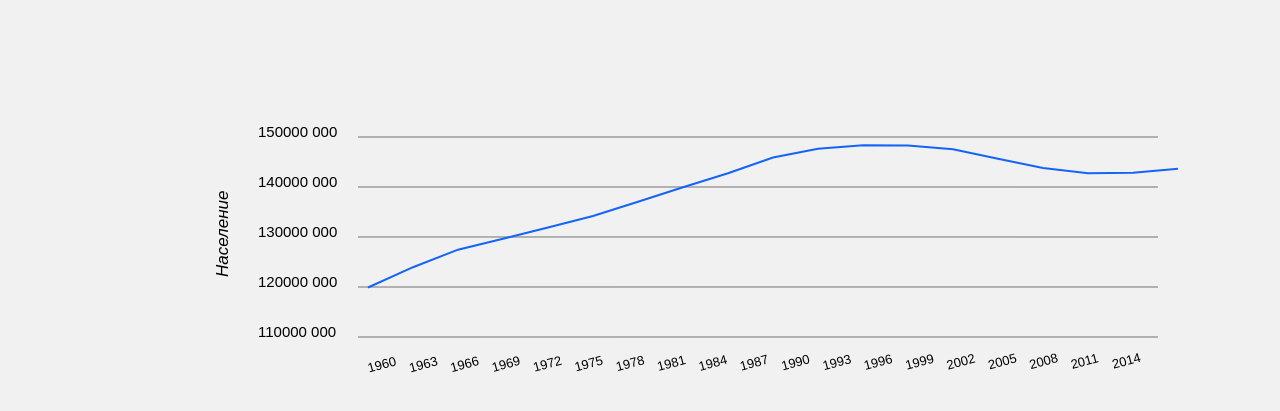
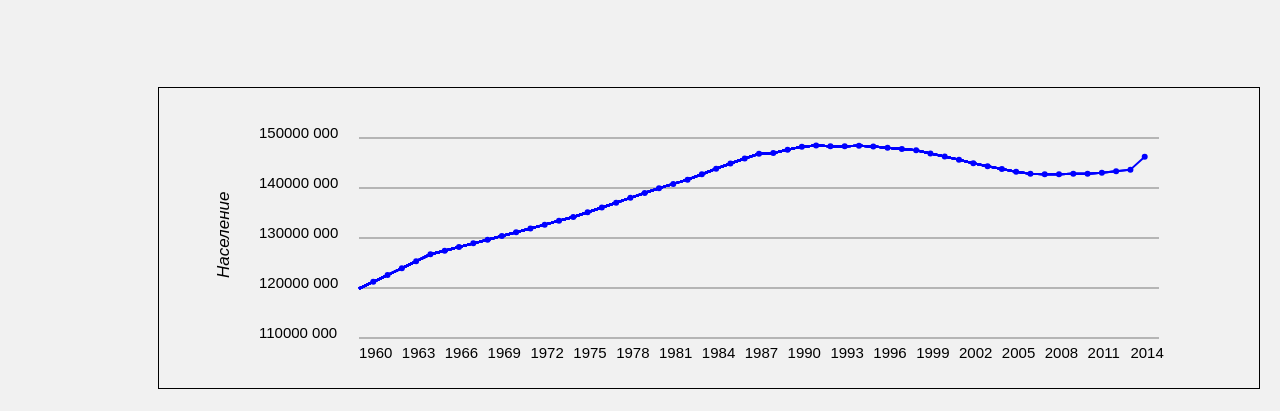
Before and after one commit to Sit138/Stock_5, a plain HTML site: page index.html in a window 1280 px wide. Shown: the part 61-472 px from the top of the page. Drawn offline with Linux system fonts and the light colour scheme.

Commit message:
new
add JSON files
load data from file
manipulation with data in programm

```diff
--- a/index.html
+++ b/index.html
@@ -9,6 +9,7 @@
 <h1>История изменения численности населения России</h1><br/>
 
 <canvas id='draw' width="1100" height="300" ></canvas>
+<div id="res"></div>
 <script src="pain.js"></script>
 </body>
 </html>
--- a/pain.js
+++ b/pain.js
@@ -20,17 +20,17 @@ var population = [
     143666900,
     146270033
 ];
+var canvas = document.getElementById('draw'),
+    x = canvas.getContext("2d");
 function normaliz(num){//нормирование численности в px
     var px = 250 - 200 * (num - 110000000) / 40000000;//линейная интерполяция
     return px;
 }
-function inRad(num) {//переводит градусы в радианы
+function inRad(num)     {//переводит градусы в радианы
     return num * Math.PI / 180;
 }
-function paintOXY(){
-    var canvas = document.getElementById('draw'),
-        x = canvas.getContext("2d");
-    var date;
+function paintOXY(json){
+    var mas = [];
     x.beginPath();
     x.lineWidth = 0.5;
     x.font = "15px sans-serif";
@@ -44,26 +44,92 @@ function paintOXY(){
     x.font = "italic 17px sans-serif";
     x.rotate(inRad(270));
     x.fillText("Население", -190, 70);
-    x.rotate(inRad(45));
-    for(i = 130, j = 330, date = 1960; i < 800, j < 520; i += 40, j += 10, date += 3){
-        x.save();
-        x.font = "13px sans-serif";
-        x.translate (x.width/2, x.height/2);
-        x.rotate(inRad(30));
-        x.fillText(date, i, j += 0.5);
-        x.restore();
+    x.restore();
+
+    var pop = json,
+        length = pop.length,
+        masKey = Object.keys(pop[0]),
+        step = (1000 - 200)/length;
+    console.log(masKey);
+    x.stroke();
+    x.beginPath();
+    x.restore();
+    x.strokeStyle = "blue";
+    x.moveTo(200, normaliz(pop[0][masKey[1]]));
+    x.lineWidth = "2";
+    i = 200 + step;
+    for(i, j = 1; j < length; i += step, j++){
+        x.lineTo(i, normaliz(pop[j][masKey[1]]));
+        x.stroke();
+    }
+    x.save();
+    i = 200 + step;
+    for(i, j = 1; j < length; i += step, j++){
+        x.beginPath();
+        x.strokeStyle = "blue";
+        x.fillStyle = "blue";
+        x.arc(i, normaliz(pop[j][masKey[1]]), 2, 0, Math.PI*2, false);
+        var buf = [i, normaliz(pop[j][masKey[1]]), pop[j][masKey[0]],pop[j][masKey[1]]];
+        mas[j] = buf;//массив координат, год, население
+        x.fill();
+        x.stroke();
+    }
+    console.log(mas);
+    x.restore();
+    x.beginPath();
+    for(i = 200, j = 0; j < length; i += 3*step, j += 3){
+        x.fillText(pop[j][masKey[0]], i, 270);
     }
     x.stroke();
-    //сама линия
-    x.beginPath();
-    x.restore();
-    x.strokeStyle = "#1464fa";
-    x.moveTo(210, normaliz(population[0]));
-    x.lineWidth = "2";
-    for(i = 255, j = 1;j < population.length - 1; i += 45, j++){
-        console.log(normaliz(population[j]));
-        x.lineTo(i, normaliz(population[j]));
+
+    /*Добавляем событие на движение мыши*/
+    canvas.addEventListener('mousemove', function(evt) {
+        var mousePos = getMousePos(canvas, evt);
+        var message = 'Mouse position: ' + mousePos.x + ',' + mousePos.y;
+        writeMessage(message);
+
+        console.log(message);
+
+    }, false);
+}
+
+
+/*Функция для загрузки json*/
+function loadKeyFromJson(paintOXY){
+    var xhttp = new XMLHttpRequest(),
+        json, i;
+    xhttp.open('POST', 'population.json', true);
+    xhttp.send();
+    xhttp.onreadystatechange = function(){
+        try{
+            if(xhttp.readyState == 4) {
+                console.log(xhttp.status);
+                json = eval('('+xhttp.responseText+')');
+                paintOXY(json);
+            }
+        }
+        catch (e) {
+            //document.getElementById('blockWithPhone').style.display = 'none';
+            alert('Sorry, the data error...');
+        }
     }
-    x.stroke();
 }
-paintOXY();
+loadKeyFromJson(paintOXY);
+
+/*Тут вывод координат*/
+function writeMessage(message) {
+    //x.clearRect(0, 0, canvas.width, canvas.height);
+    //x.font = '10pt Calibri';
+    //x.fillStyle = 'black';
+    //x.fillText(message, 10, 25);
+    document.getElementById('res').innerHTML = message;
+
+}
+/*Отслеживание положение курсора*/
+function getMousePos(canvas, evt) {
+    var rect = canvas.getBoundingClientRect();
+    return {
+        x: evt.clientX - rect.left,
+        y: evt.clientY - rect.top
+    };
+}
--- /dev/null
+++ b/population.json
@@ -0,0 +1,227 @@
+[
+
+{
+	year:1960,
+	population:119897000
+},
+{
+	year:1961,
+	population:121236000
+},
+{
+	year:1962,
+	population:122591000
+},
+{
+	year:1963,
+	population:123960000
+},
+{
+	year:1964,
+	population:125345000
+},
+{
+	year:1965,
+	population:126745000
+},
+{
+	year:1966,
+	population:127468000
+},
+{
+	year:1967,
+	population:128196000
+},
+{
+	year:1968,
+	population:128928000
+},
+{
+	year:1969,
+	population:129664000
+},
+{
+	year:1970,
+	population:130404000
+},
+{
+	year:1971,
+	population:131155000
+},
+{
+	year:1972,
+	population:131909000
+},
+{
+	year:1973,
+	population:132669000
+},
+{
+	year:1974,
+	population:133432000
+},
+{
+	year:1975,
+	population:134200000
+},
+{
+	year:1976,
+	population:135147000
+},
+{
+	year:1977,
+	population:136100000
+},
+{
+	year:1978,
+	population:137060000
+},
+{
+	year:1979,
+	population:138027000
+},
+{
+	year:1980,
+	population:139010000
+},
+{
+	year:1981,
+	population:139941000
+},
+{
+	year:1982,
+	population:140823000
+},
+{
+	year:1983,
+	population:141668000
+},
+{
+	year:1984,
+	population:142745000
+},
+{
+	year:1985,
+	population:143858000
+},
+{
+	year:1986,
+	population:144894000
+},
+{
+	year:1987,
+	population:145908000
+},
+{
+	year:1988,
+	population:146857000
+},
+{
+	year:1989,
+	population:147022000
+},
+{
+	year:1990,
+	population:147665100
+},
+{
+	year:1991,
+	population:148273700
+},
+{
+	year:1992,
+	population:148514700
+},
+{
+	year:1993,
+	population:148355900
+},
+{
+	year:1994,
+	population:148336000
+},
+{
+	year:1995,
+	population:148459900
+},
+{
+	year:1996,
+	population:148291600
+},
+{
+	year:1997,
+	population:148028600
+},
+{
+	year:1998,
+	population:147802100
+},
+{
+	year:1999,
+	population:147539400
+},
+{
+	year:2000,
+	population:146890100
+},
+{
+	year:2001,
+	population:146303600
+},
+{
+	year:2002,
+	population:145649300
+},
+{
+	year:2003,
+	population:144963600
+},
+{
+	year:2004,
+	population:144333600
+},
+{
+	year:2005,
+	population:143801000
+},
+{
+	year:2006,
+	population:143236600
+},
+{
+	year:2007,
+	population:142862700
+},
+{
+	year:2008,
+	population:142747500
+},
+{
+	year:2009,
+	population:142737200
+},
+{
+	year:2010,
+	population:142833500
+},
+{
+	year:2011,
+	population:142865400
+},
+{
+	year:2012,
+	population:143056400
+},
+{
+	year:2013,
+	population:143347100
+},
+{
+	year:2014,
+	population:143666900
+},
+{
+	year:2015,
+	population:146270033
+}
+]
--- a/style.css
+++ b/style.css
@@ -3,6 +3,7 @@ h1{
 }
 canvas{
     margin: 50px 150px auto;
+    border: 1px solid;
 }
 body{
     background-color: #F1F1F1;
```
Also changed, not shown: population1.json (added, +112 -0 lines).
